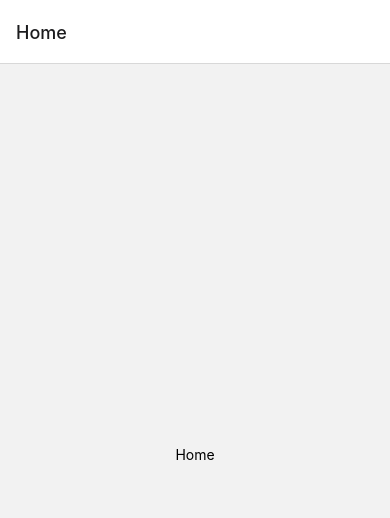
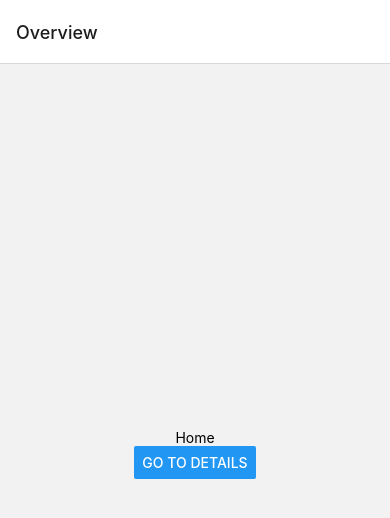
Before and after one commit to herbertfuchs/react-navigation-6.x, a React Native app: screen /Home in a window 390 px wide. Shown: the top 518 px of the page. Built offline with nearby package versions, Linux system fonts and the light colour scheme.

Commit message:
DetailsScreen e navegação.

```diff
--- /dev/null
+++ b/src/Screens/DetailsScreen/index.tsx
@@ -0,0 +1,10 @@
+import React from 'react';
+import { View, Text } from 'react-native';
+
+export default function DetailsScreen() {
+    return(
+        <View style={{ flex: 1, alignItems: 'center', justifyContent: 'center' }}>
+            <Text>Details Screen</Text>
+        </View>
+    );
+}
--- a/src/Screens/HomeScreen/index.tsx
+++ b/src/Screens/HomeScreen/index.tsx
@@ -1,10 +1,14 @@
 import React from 'react';
-import { View, Text } from 'react-native';
+import { View, Text, Button } from 'react-native';
 
-export default function Home() {
+export default function Home({ navigation }) {
     return (
         <View style={{flex: 1, alignItems: 'center', justifyContent: 'center'}}>
-        <Text>Home</Text>
+            <Text>Home</Text>
+            <Button
+                title="Go to Details"
+                onPress={() => navigation.navigate('Details')}
+            />
         </View>
     );
 }
--- a/src/routes/Stacks/MainStack.tsx
+++ b/src/routes/Stacks/MainStack.tsx
@@ -2,14 +2,24 @@ import * as React from 'react';
 import { NavigationContainer } from '@react-navigation/native';
 import { createNativeStackNavigator } from '@react-navigation/native-stack';
 import Home from '../../Screens/HomeScreen';
+import DetailsScreen from '../../Screens/DetailsScreen';
 
 const Stack = createNativeStackNavigator();
 
 export default function Routes() {
   return (
     <NavigationContainer>
-        <Stack.Navigator>
-            <Stack.Screen name="Home" component={Home} />
+        <Stack.Navigator initialRouteName="Home">
+            <Stack.Screen
+              name="Home"
+              component={Home}
+              options={{ title: 'Overview' }}
+            />
+            <Stack.Screen
+              name="Details"
+              component={DetailsScreen}
+              options={{ title: 'Details' }}
+            />
         </Stack.Navigator>
     </NavigationContainer>
   );
```
Also changed, not shown: src/Screens/DetailsScreen/styles.ts (added).
